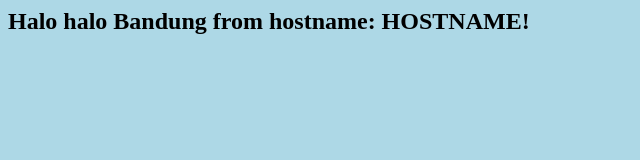
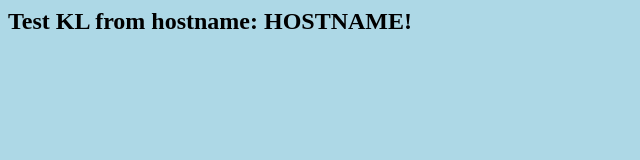
Before and after one commit to awenas/docker-hello-world, a plain HTML site: page index.html in a window 1280 px wide. Shown: the whole page, without its empty margins (0-640 px from the left). Drawn offline with Linux system fonts and the light colour scheme.

Commit message:
Update index.html

```diff
--- a/index.html
+++ b/index.html
@@ -10,6 +10,6 @@
     </style>
   </head>
   <body>
-    <h2>Halo halo Bandung from hostname: HOSTNAME!</h2>
+    <h2>Test KL from hostname: HOSTNAME!</h2>
   </body>
 </html>
```
